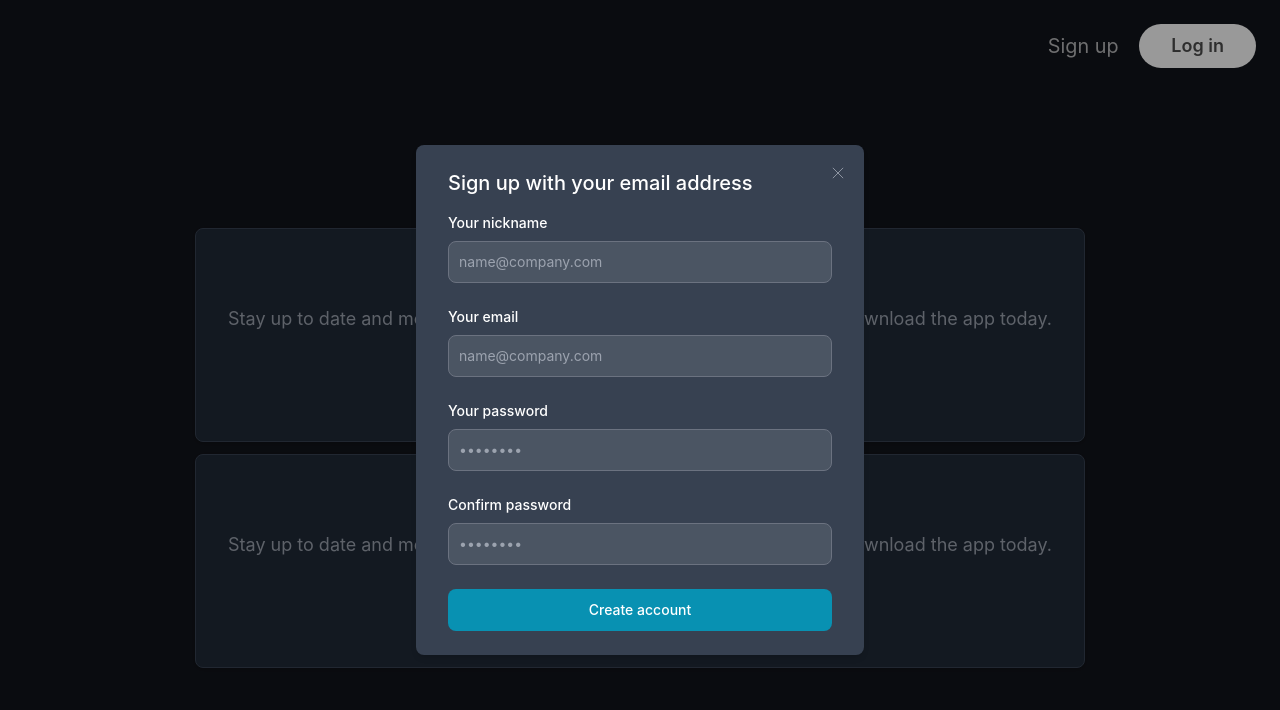
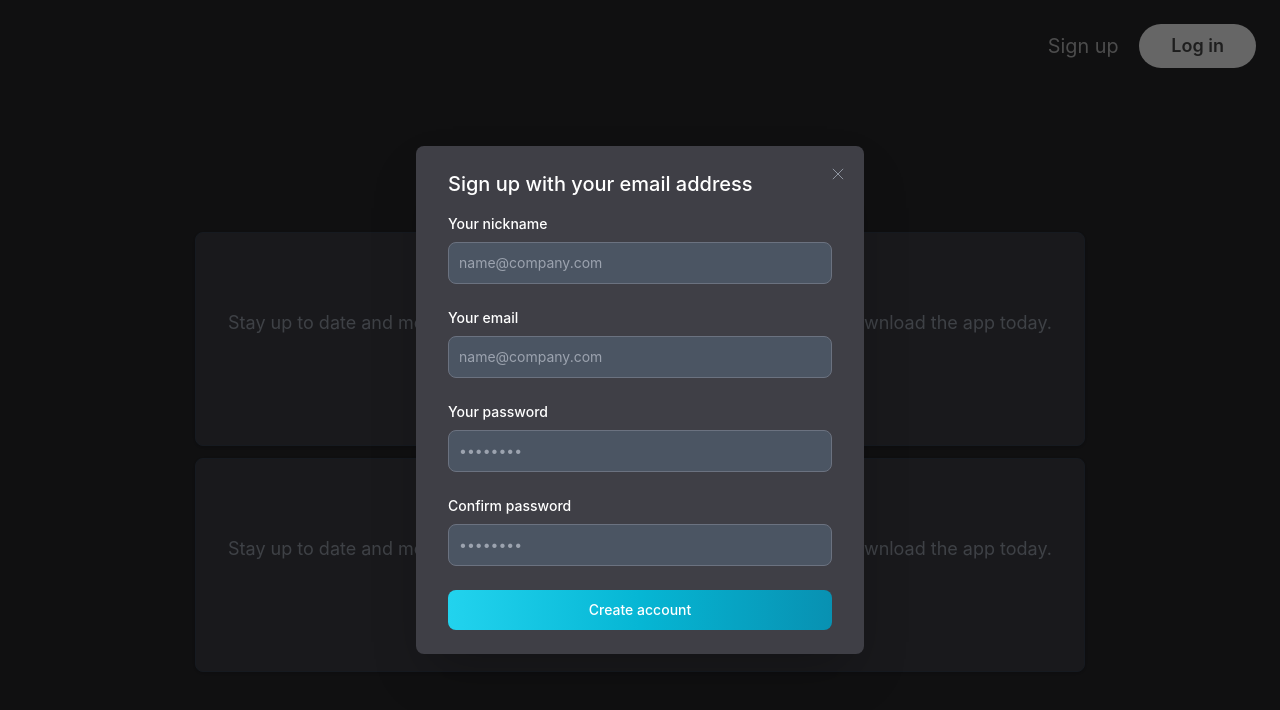
Before and after one commit to alexholub113/sharelink, a React (Vite) app in the folder client/: page / in a window 1280 px wide. Both pictures are taken after a click on the button "Sign up". Shown: the top 710 px of the page. Built offline with nearby package versions, Linux system fonts and the light colour scheme.

Commit message:
changed color

```diff
--- a/client/src/App.tsx
+++ b/client/src/App.tsx
@@ -7,7 +7,7 @@ function App() {
 
   return (
     <AppContextProvider>
-        <div className="bg-gray-900/40 min-h-screen">
+        <div className="bg-zinc-800 min-h-screen">
             <Toolbar />
             <Layout>
                 <LinkListScreen />
--- a/client/src/components/Modal.tsx
+++ b/client/src/components/Modal.tsx
@@ -28,9 +28,9 @@ const Modal: React.FC<PropsWithChildren & { onClose: () => void }> = ({ children
 
     return (
         <>
-            <div className="absolute top-0 left-0 w-full h-full bg-black opacity-40"></div>
+            <div className="absolute top-0 left-0 w-full h-full bg-black opacity-60"></div>
             <FadeDiv className="fixed top-0 left-0 w-full h-full flex items-center justify-center z-50">
-                <div ref={modalRef} className="relative w-full max-w-md rounded-lg shadow-md bg-white dark:bg-gray-700">
+                <div ref={modalRef} className="relative w-full max-w-md rounded-lg shadow-2xl bg-white dark:bg-zinc-700">
                     <button type="button" onClick={onClose} className="absolute top-3 right-2.5 text-gray-400 bg-transparent hover:bg-gray-200 hover:text-gray-900 rounded-lg text-sm w-8 h-8 ml-auto inline-flex justify-center items-center dark:hover:bg-gray-600 dark:hover:text-white transition" data-modal-hide="authentication-modal">
                         <svg className="w-3 h-3" aria-hidden="true" xmlns="http://www.w3.org/2000/svg" fill="none" viewBox="0 0 14 14">
                             <path stroke="currentColor" d="m1 1 6 6m0 0 6 6M7 7l6-6M7 7l-6 6"/>
--- a/client/src/components/SignInButton/SignInModalContent.tsx
+++ b/client/src/components/SignInButton/SignInModalContent.tsx
@@ -1,7 +1,7 @@
 import {useState} from 'react';
 import SignUpModalContent from '../SignUpButton/SignUpModalContent.tsx';
 import useSignInForm from './useSignInForm.ts';
-import {Button} from 'flowbite-react';
+import SubmitButton from '../SubmitButton.tsx';
 
 const SignInModalContent = () => {
     const { onSubmit, register, errors } = useSignInForm();
@@ -37,7 +37,9 @@ const SignInModalContent = () => {
                             </div>
                             <a href="#" className="text-cyan-700 hover:underline dark:text-cyan-500">Lost Password?</a>
                         </div>
-                        <Button className="w-full" type="submit">Log in to your account</Button>
+                        <SubmitButton type="submit" className="w-full">
+                            Log in to your account
+                        </SubmitButton>
                     </form>
                     <div className="flex justify-between text-gray-500 dark:text-gray-300 mt-6">
                         <span>Not registered?</span>
--- a/client/src/components/SignUpButton/SignUpModalContent.tsx
+++ b/client/src/components/SignUpButton/SignUpModalContent.tsx
@@ -1,5 +1,5 @@
 import useSignUpForm from './useSignUpForm.ts';
-import {Button} from 'flowbite-react';
+import SubmitButton from '../SubmitButton.tsx';
 
 const SignUpModalContent = () => {
    const { onSubmit, register, errors } = useSignUpForm();
@@ -28,7 +28,7 @@ const SignUpModalContent = () => {
                     <input type="password" {...register('confirmPassword')} placeholder="••••••••" className="bg-gray-50 border border-gray-300 text-gray-900 text-sm rounded-lg focus:ring-blue-500 focus:border-blue-500 block w-full p-2.5 dark:bg-gray-600 dark:border-gray-500 dark:placeholder-gray-400 dark:text-white" />
                     { errors.confirmPassword && (<span className="text-red-500 text-sm">{errors.confirmPassword.message}</span>) }
                 </div>
-                <Button className="w-full" type="submit">Create account</Button>
+                <SubmitButton className="w-full" type="submit">Create account</SubmitButton>
             </form>
         </>
     );
--- /dev/null
+++ b/client/src/components/SubmitButton.tsx
@@ -0,0 +1,17 @@
+import React, {PropsWithChildren} from 'react';
+
+type SubmitButtonProps = {
+    className?: string | undefined;
+    type?: "submit" | "reset" | "button" | undefined;
+} & PropsWithChildren;
+const SubmitButton: React.FC<SubmitButtonProps> = ({ children, type, className = '' }) => (
+    <button type={type} className={`
+        text-white bg-gradient-to-r from-cyan-400 via-cyan-500 to-cyan-600 hover:bg-gradient-to-br focus:outline-none
+        focus:ring-cyan-300 dark:focus:ring-cyan-800 font-medium rounded-lg text-sm px-5 py-2.5 text-center mr-2 mb-2
+        active:scale-95 transition
+        ${className}`}>
+        {children}
+    </button>
+);
+
+export default SubmitButton;
--- a/client/src/screens/LinkListScreen/LinkListScreen.tsx
+++ b/client/src/screens/LinkListScreen/LinkListScreen.tsx
@@ -7,7 +7,9 @@ const LinkListScreen = observer(() => {
     const [section, setSection] = useState<'list' | 'addLink'>('list');
     return (
         <>
-            <AddLinkButton showAddLink={section == 'list'} onClick={() => setSection(section === 'list' ? 'addLink' : 'list')} />
+            <div className="mb-6">
+                <AddLinkButton showAddLink={section == 'list'} onClick={() => setSection(section === 'list' ? 'addLink' : 'list')} />
+            </div>
             { section === 'list' && <LinkList /> }
         </>
     );
--- a/client/src/screens/LinkListScreen/components/AddLinkButton.tsx
+++ b/client/src/screens/LinkListScreen/components/AddLinkButton.tsx
@@ -1,13 +1,13 @@
 import React from 'react';
-import {Button} from 'flowbite-react';
 
 type AddLinkButtonProps = {
     showAddLink: boolean;
     onClick: () => void;
 };
 const AddLinkButton: React.FC<AddLinkButtonProps> = ({ showAddLink, onClick }) => {
+    const buttonColor = showAddLink ? 'cyan' : 'teal';
     return (
-        <Button gradientMonochrome={showAddLink ? 'cyan' : 'teal' } pill size="lg" className="mb-6" onClick={onClick}>
+        <button onClick={onClick} className={`text-white bg-gradient-to-r from-${buttonColor}-400 via-${buttonColor}-500 to-${buttonColor}-600 hover:bg-gradient-to-br focus:outline-none focus:ring-${buttonColor}-300 dark:focus:ring-${buttonColor}-800 font-medium rounded-full text-sm px-5 py-2.5 text-center mr-2 mb-2`}>
             { showAddLink && (
                 <svg className="w-6 h-6 text-gray-800 dark:text-white" aria-hidden="true" xmlns="http://www.w3.org/2000/svg" fill="none" viewBox="0 0 18 18">
                     <path stroke="currentColor" stroke-linecap="round" stroke-linejoin="round" stroke-width="2" d="M9 1v16M1 9h16"/>
@@ -18,7 +18,7 @@ const AddLinkButton: React.FC<AddLinkButtonProps> = ({ showAddLink, onClick }) =
                     <path stroke="currentColor" stroke-linecap="round" stroke-linejoin="round" stroke-width="2" d="M13 5H1m0 0 4 4M1 5l4-4"/>
                 </svg>
             )}
-        </Button>
+        </button>
     );
 };
 
--- a/client/src/screens/LinkListScreen/components/LinkListItem.tsx
+++ b/client/src/screens/LinkListScreen/components/LinkListItem.tsx
@@ -4,7 +4,7 @@ import Link from '../../../services/ShareUsefulnessService/interfaces/Link.ts';
 const LinkListItem: React.FC<{ link: Link }> = ({ link }) => {
     console.log('LinkListItem', link)
     return (
-        <div className="w-full mb-3 p-4 text-center bg-white border border-gray-200 rounded-lg shadow sm:p-8 dark:bg-gray-800 dark:border-gray-700">
+        <div className="w-full mb-3 p-4 text-center bg-white border border-gray-200 rounded-lg shadow sm:p-8 dark:bg-zinc-700 dark:border-gray-700">
             <h5 className="mb-2 text-3xl font-bold text-gray-900 dark:text-white">Work fast from anywhere</h5>
             <p className="mb-5 text-base text-gray-500 sm:text-lg dark:text-gray-400">Stay up to date and move work forward with Flowbite on iOS & Android. Download the app today.</p>
             <div className="items-center justify-center space-y-4 sm:flex sm:space-y-0 sm:space-x-4">
```
